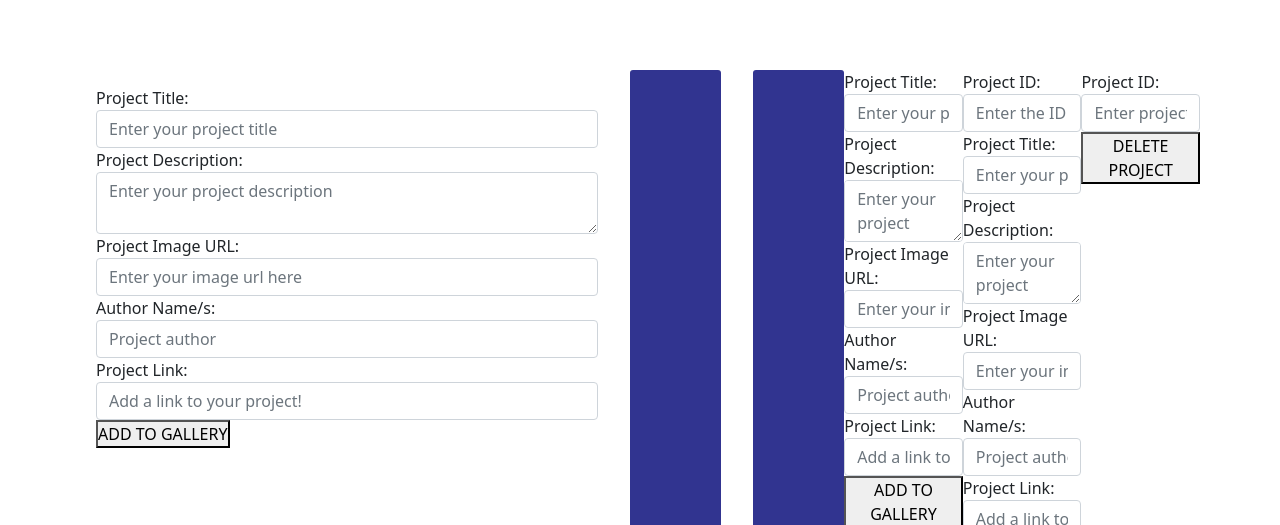
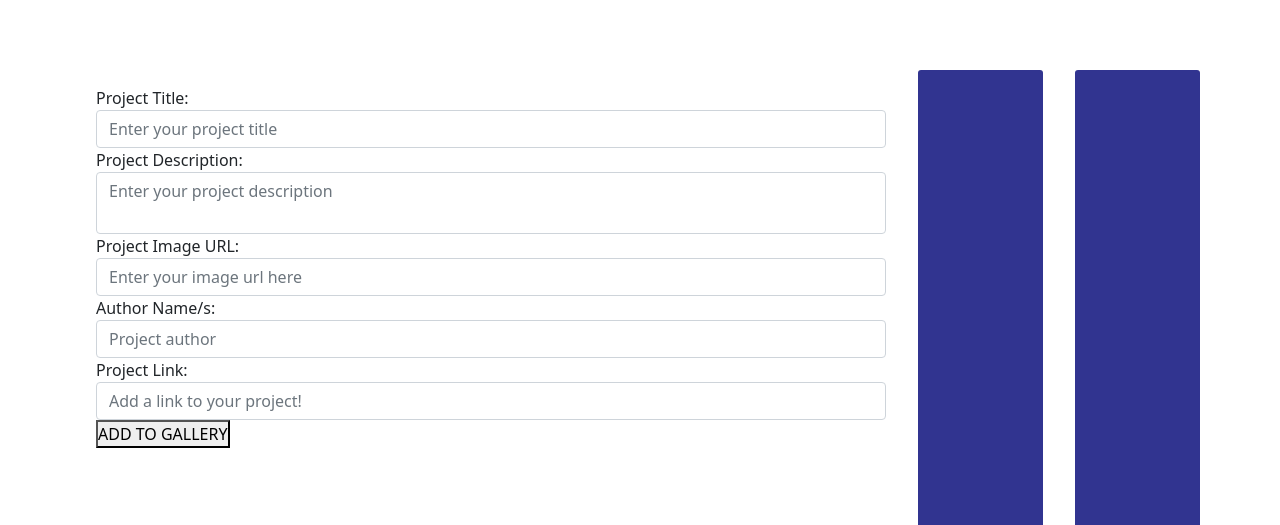
Before and after one commit to bi0nical/student-portfolio, a website: page frontend/gallerytools.html in a window 1280 px wide. Shown: the part 275-800 px from the top of the page. Drawn offline with nearby package versions, Linux system fonts and the light colour scheme; no server answers; a web font is replaced by a local one.

Commit message:
form styling fix

```diff
--- a/frontend/gallerytools.html
+++ b/frontend/gallerytools.html
@@ -135,82 +135,6 @@
                         </div>
                         <!-- end of delete project form -->
 
-                        <!-- add project form -->
-                        <div class="add-project-form">
-                            <div class="form-group">
-                                <label for="projectTitle">Project Title:</label>
-                                <input type="text" class="form-control" id="projectTitle" placeholder="Enter your project title">
-                            </div>
-
-                            <div class="form-group">
-                                <label for="projectDescription">Project Description:</label>
-                                <textarea type="text" class="form-control" id="projectDescription" placeholder="Enter your project description"></textarea>
-                            </div>
-
-                            <div class="form-group">
-                                <label for="imageUrl">Project Image URL:</label>
-                                <input type="text" class="form-control" id="imageUrl" placeholder="Enter your image url here">
-                            </div>
-
-                            <div class="form-group">
-                                <label for="authorName">Author Name/s:</label>
-                                <input type="text" class="form-control" id="authorName" placeholder="Project author">
-                            </div>
-
-                            <div class="form-group">
-                                <label for="projectLink">Project Link:</label>
-                                <input type="text" class="form-control" id="projectLink" placeholder="Add a link to your project!">
-                            </div>
-
-                            <button type="submit" class="addProjectBtn">ADD TO GALLERY</button>
-                        </div>
-                        <!-- end of add project form -->
-
-                        <!-- update project form -->
-                        <div class="update-project-form">
-                            <div class="form-group">
-                                <label for="projectID">Project ID:</label>
-                                <input type="text" class="form-control" id="projectID" placeholder="Enter the ID of your project">
-                            </div>
-
-                            <div class="form-group">
-                                <label for="newProjectTitle">Project Title:</label>
-                                <input type="text" class="form-control" id="newProjectTitle" placeholder="Enter your project title here">
-                            </div>
-
-                            <div class="form-group">
-                                <label for="newProjectDescription">Project Description:</label>
-                                <textarea type="text" class="form-control" id="newProjectDescription" placeholder="Enter your project description"></textarea>
-                            </div>
-
-                            <div class="form-group">
-                                <label for="newImageUrl">Project Image URL:</label>
-                                <input type="text" class="form-control" id="newImageUrl" placeholder="Enter your image url here">
-                            </div>
-
-                            <div class="form-group">
-                                <label for="newAuthorName">Author Name/s:</label>
-                                <input type="text" class="form-control" id="newAuthorName" placeholder="Project author">
-                            </div>
-
-                            <div class="form-group">
-                                <label for="newProjectLink">Project Link:</label>
-                                <input type="text" class="form-control" id="newProjectLink" placeholder="Add a link to your project!">
-                            </div>
-
-                            <button type="submit" class="updateProjectBtn">UPDATE PROJECT</button>
-                        </div>
-                        <!-- end of update form -->
-
-                        <!-- delete project form -->
-                        <div class="delete-project-form">
-                            <div class="form-group">
-                                <label for="deleteProjectId">Project ID:</label>
-                                <input type="text" class="form-control" id="deleteProjectId" placeholder="Enter project ID here">
-                            </div>
-
-                            <button type="submit" class="deleteProjectBtn">DELETE PROJECT</button>
-                        </div>
                 </div>
 
             </div>
--- a/frontend/sass/_gallerytools.scss
+++ b/frontend/sass/_gallerytools.scss
@@ -1,10 +1,9 @@
 .gallery-tools{
-
-    padding: 3rem 5rem;
     min-height: 85vh;
 
     &__header{
         width: 100%;
+        padding: 3rem 5rem;
         display: flex;
         justify-content: space-between;
         align-items: flex-start;
@@ -69,10 +68,11 @@
 
 
     &__main{
-        // width: 100%;
+
+        padding: 0rem 5rem;
+        padding-bottom: 5rem;
 
         .gallery-tools__container{
-            // width: 100%;
 
             .heading-container{
                 width: 100%;
@@ -105,6 +105,7 @@
         }
 
         .accordion{
+
 
             &-container{
                 display: flex;
@@ -151,10 +152,11 @@
                 .delete{
                     margin-right: 0;
                 }
+
+                .form-control{
+                    resize: none
+                }
             }
-
-
-
 
         }
     }
```
Also changed, not shown: frontend/css/style.css.
